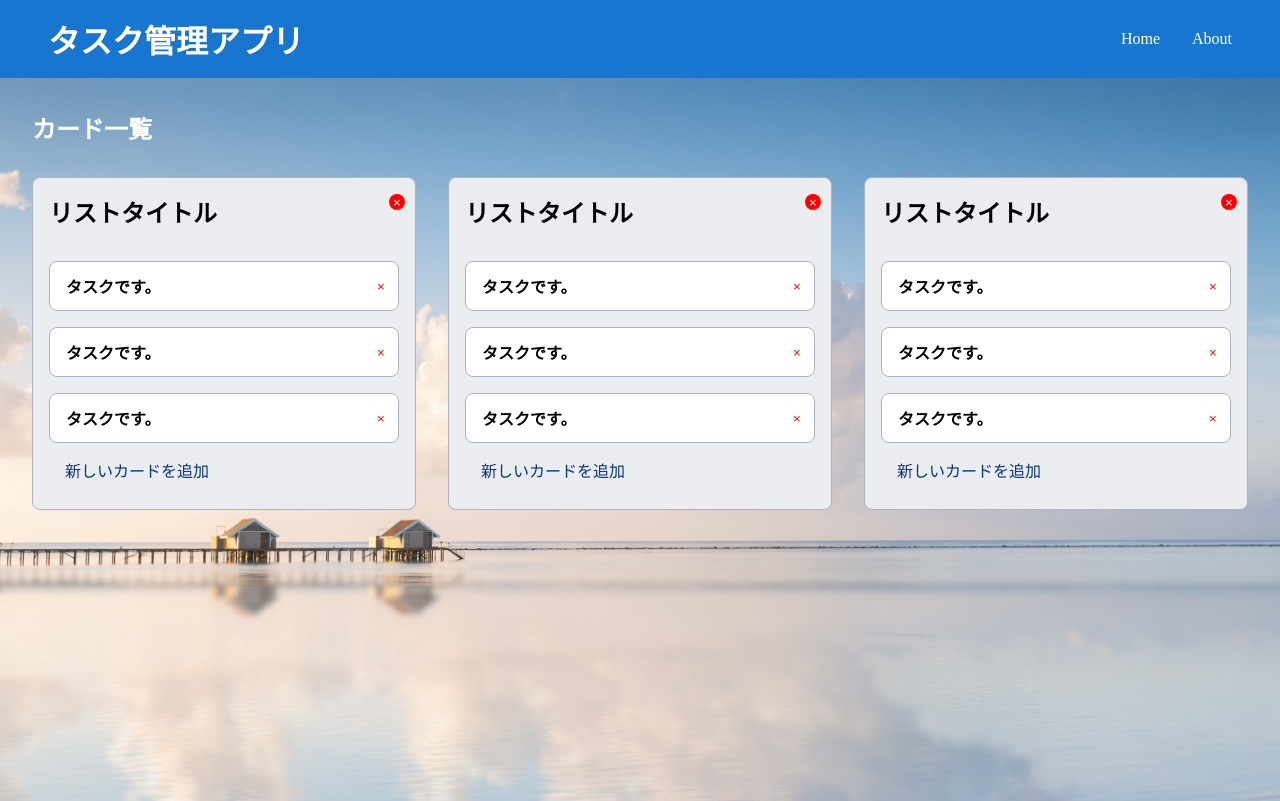
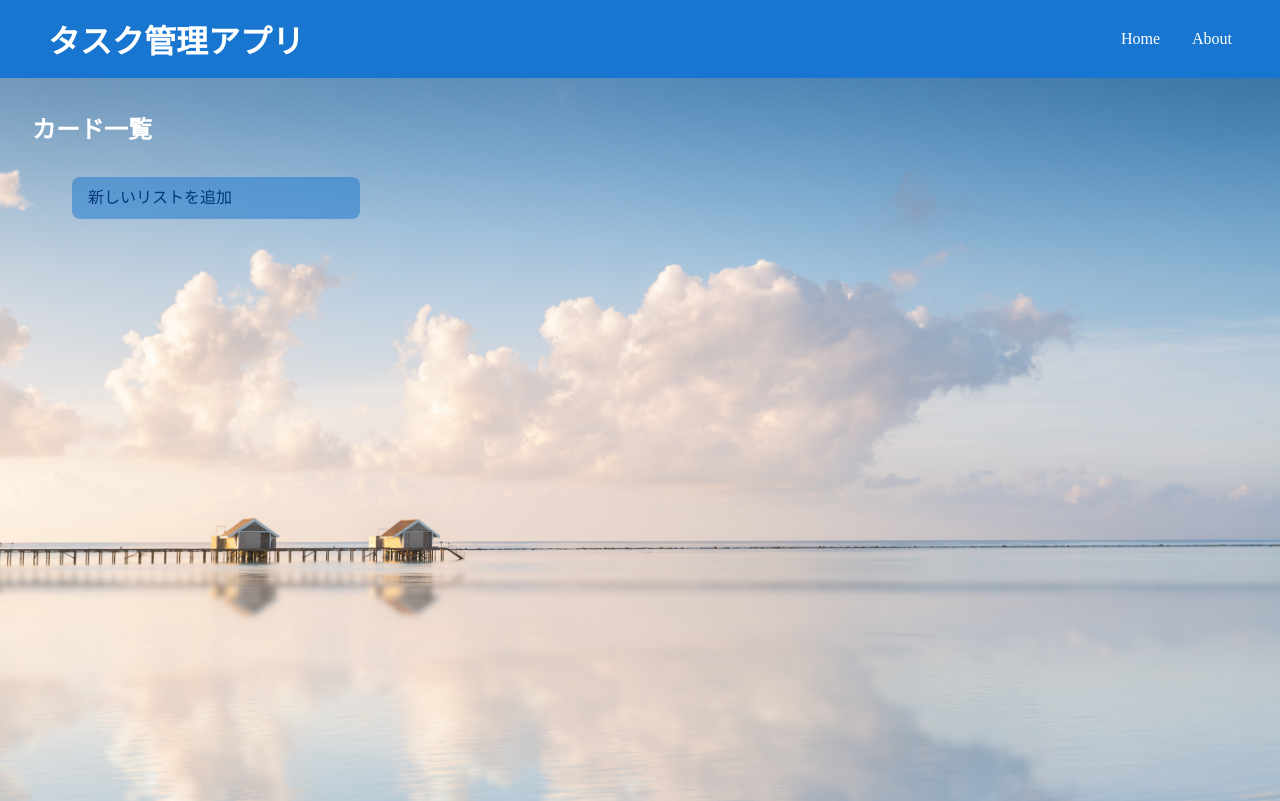
Before and after one commit to hir0o/vue-tollero, a Vue app: page / in a window 1280 px wide. Built offline with nearby package versions, Linux system fonts and the light colour scheme.

Commit message:
リストを追加できるようにする

```diff
--- a/src/components/List.vue
+++ b/src/components/List.vue
@@ -1,7 +1,7 @@
 <template>
   <div class="list">
     <div class="list__header">
-      <h3 class="list__ttl">リストタイトル</h3>
+      <h3 class="list__ttl">{{ list.title }}</h3>
       <button class="list__delete">×</button>
     </div>
     <div class="list__content">
@@ -18,6 +18,12 @@ import Card from "@/components/Card";
 import CardCreate from "@/components/CardCreate";
 
 export default {
+  props: {
+    list: {
+      type: Object,
+      required: false
+    }
+  },
   components: {
     Card,
     CardCreate
--- a/src/views/Bord.vue
+++ b/src/views/Bord.vue
@@ -3,9 +3,7 @@
     <h2 class="bord__ttl">カード一覧</h2>
     <div class="bord__wrap">
       <div class="bord__cards">
-        <List />
-        <List />
-        <List />
+        <List v-for="list in lists" :list="list" :key="list.id" />
         <ListCreate />
       </div>
     </div>
@@ -20,6 +18,11 @@ export default {
   components: {
     List,
     ListCreate
+  },
+  computed: {
+    lists() {
+      return this.$store.state.lists;
+    }
   }
 };
 </script>
```
